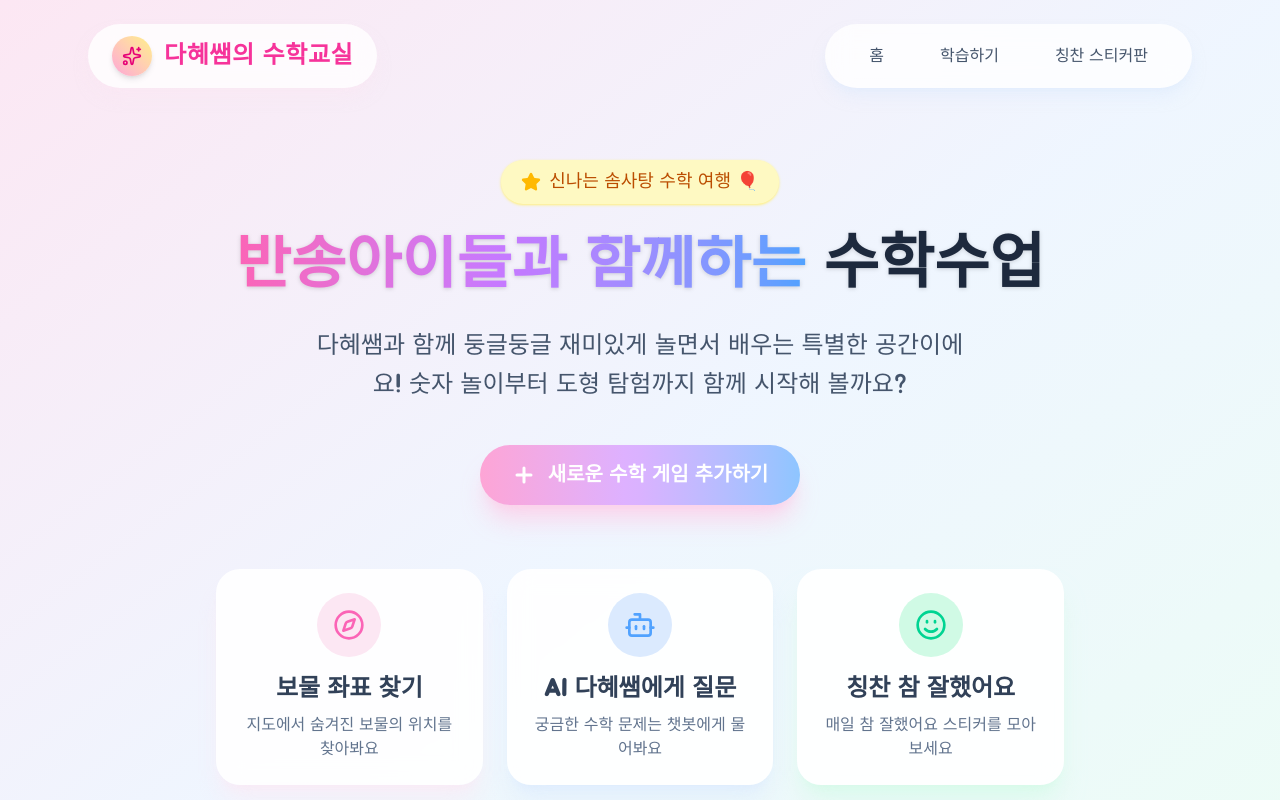
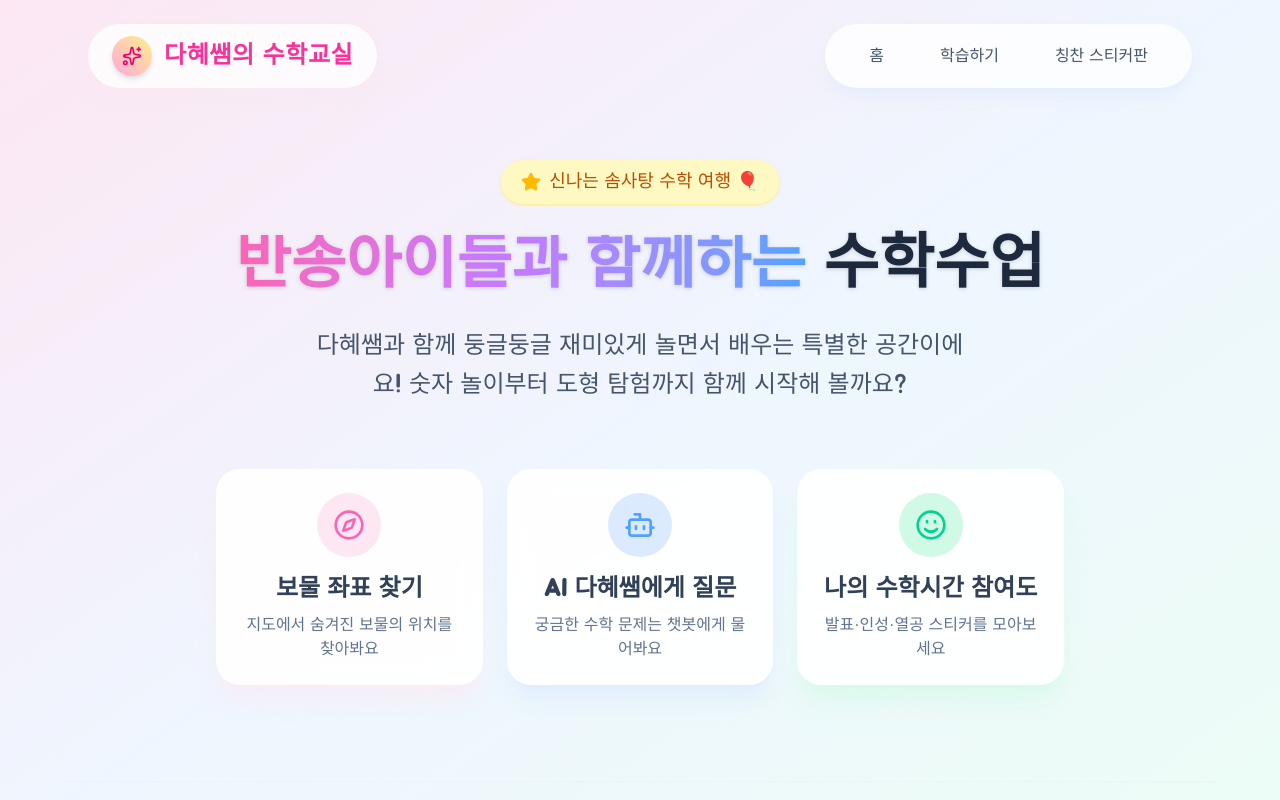
Before and after one commit to dahye0528/math-training, a Next.js app: page / in a window 1280 px wide. Shown: the top 800 px of the page. Built offline with nearby package versions, Linux system fonts and the light colour scheme.

Commit message:
fix: remove add game btn, rename sticker card, fix nav links, fix loading bug

```diff
--- a/app/page.tsx
+++ b/app/page.tsx
@@ -1,4 +1,4 @@
-import { Sparkles, Heart, Compass, Plus, Star, BookOpen, Smile, Bot } from "lucide-react";
+import { Sparkles, Heart, Compass, Star, Smile, Bot } from "lucide-react";
 import Link from "next/link";
 
 export default function Home() {
@@ -16,15 +16,15 @@ export default function Home() {
         </div>
 
         <nav className="hidden md:flex items-center gap-4 bg-white/80 backdrop-blur-md px-6 py-3 rounded-full shadow-lg shadow-blue-100/50">
-          <button className="px-5 py-2 rounded-full text-slate-600 hover:text-pink-500 hover:bg-pink-50 transition-colors font-medium">
+          <Link href="/" className="px-5 py-2 rounded-full text-slate-600 hover:text-pink-500 hover:bg-pink-50 transition-colors font-medium">
             홈
-          </button>
-          <button className="px-5 py-2 rounded-full text-slate-600 hover:text-blue-500 hover:bg-blue-50 transition-colors font-medium">
+          </Link>
+          <Link href="/games/coordinate" className="px-5 py-2 rounded-full text-slate-600 hover:text-blue-500 hover:bg-blue-50 transition-colors font-medium">
             학습하기
-          </button>
-          <button className="px-5 py-2 rounded-full text-slate-600 hover:text-emerald-500 hover:bg-emerald-50 transition-colors font-medium">
+          </Link>
+          <Link href="/stickers" className="px-5 py-2 rounded-full text-slate-600 hover:text-emerald-500 hover:bg-emerald-50 transition-colors font-medium">
             칭찬 스티커판
-          </button>
+          </Link>
         </nav>
       </header>
 
@@ -50,16 +50,8 @@ export default function Home() {
           숫자 놀이부터 도형 탐험까지 함께 시작해 볼까요?
         </p>
 
-        {/* 기능 추가용 가짜(Placeholder) 버튼 */}
-        <div className="flex flex-col sm:flex-row items-center gap-4">
-          <button className="px-8 py-4 rounded-full bg-gradient-to-r from-pink-300 via-purple-300 to-blue-300 text-white text-xl font-bold shadow-xl shadow-pink-200/80 hover:scale-105 transition-transform duration-200 active:scale-95 flex items-center gap-3">
-            <Plus className="w-6 h-6 stroke-[3]" />
-            새로운 수학 게임 추가하기
-          </button>
-        </div>
-
         {/* 기능 소개 카드 (파스텔 솜사탕 컨셉) */}
-        <div className="grid grid-cols-1 md:grid-cols-3 gap-6 w-full mt-16">
+        <div className="grid grid-cols-1 md:grid-cols-3 gap-6 w-full mt-6">
           <Link href="/games/coordinate" className="bg-white/90 backdrop-blur-md p-6 rounded-3xl shadow-xl shadow-pink-100/60 flex flex-col items-center hover:scale-105 transition-transform duration-200">
             <div className="w-16 h-16 rounded-full bg-pink-100 flex items-center justify-center mb-4">
               <Compass className="w-8 h-8 text-pink-400" />
@@ -80,8 +72,8 @@ export default function Home() {
             <div className="w-16 h-16 rounded-full bg-emerald-100 flex items-center justify-center mb-4">
               <Smile className="w-8 h-8 text-emerald-400" />
             </div>
-            <h3 className="text-2xl font-bold text-slate-700 mb-2">칭찬 참 잘했어요</h3>
-            <p className="text-slate-500">매일 참 잘했어요 스티커를 모아보세요</p>
+            <h3 className="text-2xl font-bold text-slate-700 mb-2">나의 수학시간 참여도</h3>
+            <p className="text-slate-500">발표·인성·열공 스티커를 모아보세요</p>
           </Link>
         </div>
       </main>
--- a/app/stickers/[classId]/[studentId]/page.tsx
+++ b/app/stickers/[classId]/[studentId]/page.tsx
@@ -81,7 +81,10 @@ export default function StudentPage({ params }: PageProps) {
   const [adding, setAdding] = useState<StickerType | null>(null);
 
   const fetchStickers = useCallback(async () => {
-    if (!supabase) return;
+    if (!supabase) {
+      setLoading(false);
+      return;
+    }
     const { data, error } = await supabase
       .from("stickers")
       .select("*")
--- a/app/stickers/[classId]/page.tsx
+++ b/app/stickers/[classId]/page.tsx
@@ -21,7 +21,10 @@ export default function ClassPage({ params }: PageProps) {
 
   useEffect(() => {
     const fetchCounts = async () => {
-      if (!supabase) return;
+      if (!supabase) {
+        setLoading(false);
+        return;
+      }
       const { data, error } = await supabase
         .from("stickers")
         .select("student_id, sticker_type")
```
